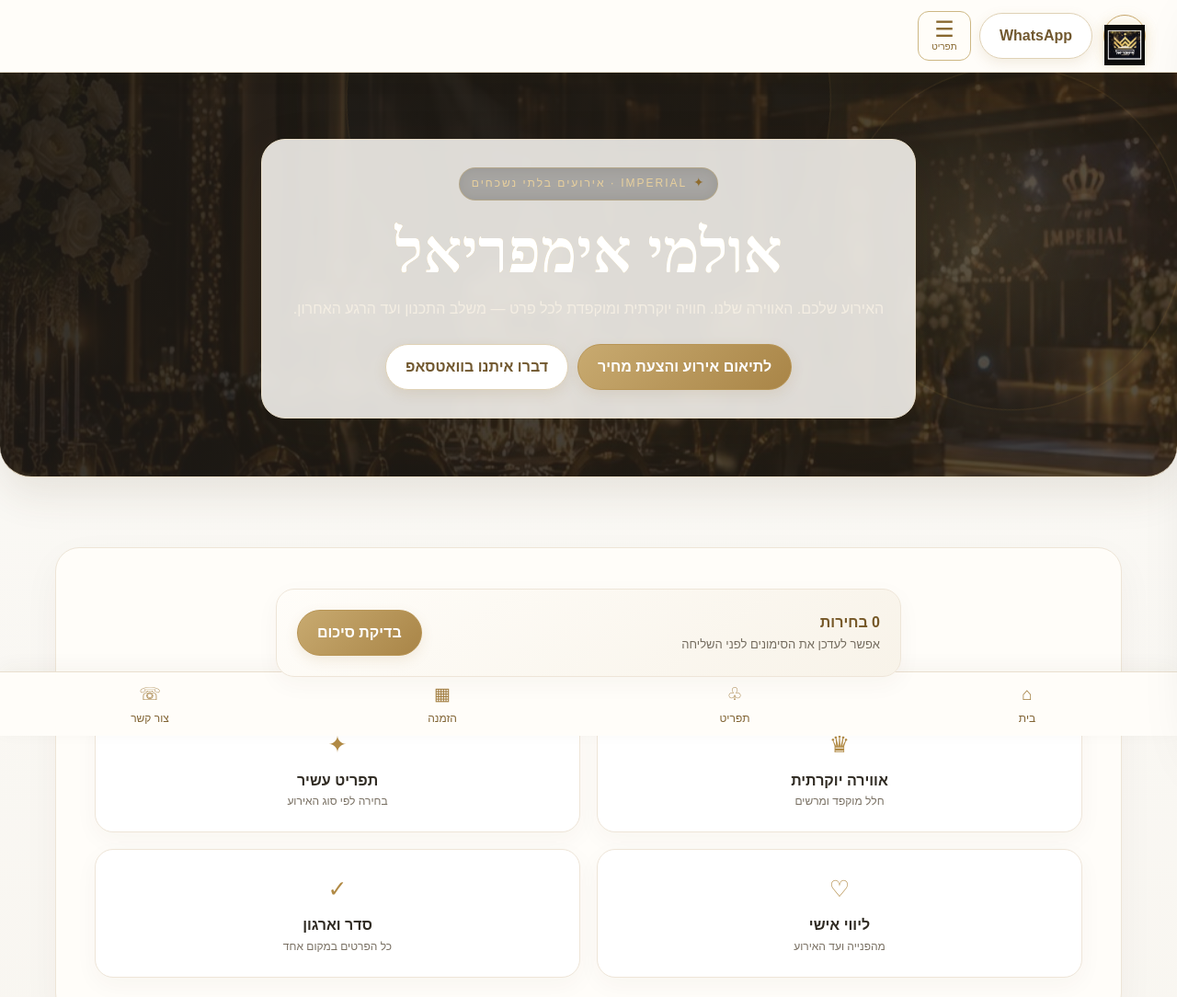
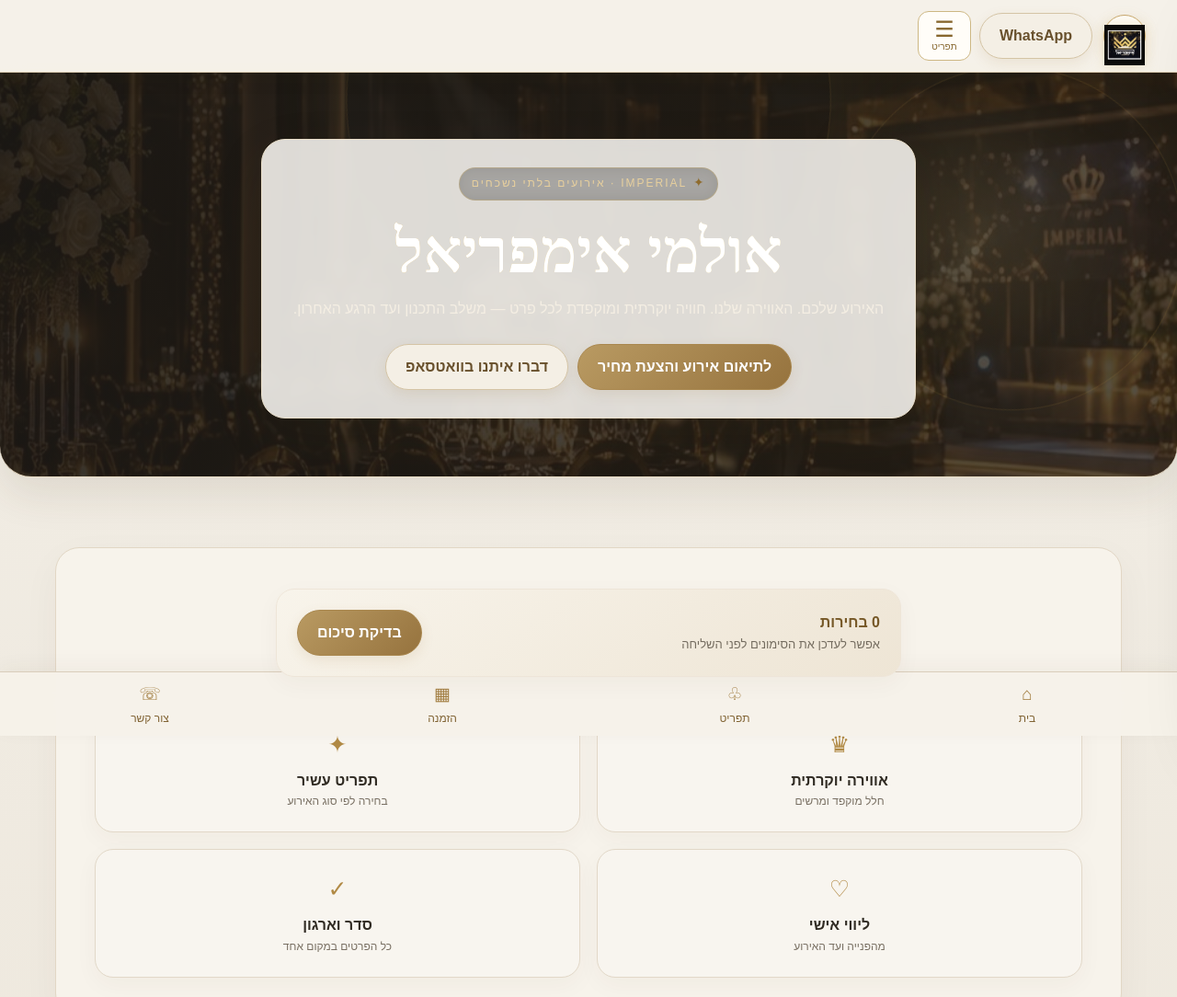
Before and after one commit to yb0537129119-sketch/imperial-halalso, a plain HTML site: page index.html in a window 1280 px wide. Shown: the top 1084 px of the page at 92% size. Drawn offline with Linux system fonts and the light colour scheme.

Commit message:
Slightly deepen Imperial warm ivory and champagne palette

```diff
--- a/index.html
+++ b/index.html
@@ -235,6 +235,22 @@ a{ text-underline-offset:4px}
  .feature:hover,.order-card:hover{transform:translateY(-3px);box-shadow:0 14px 32px #46351d14!important}
 }
 
+
+/* Slightly deeper warm champagne palette */
+:root{--gold:#a9874e;--gold2:#cdb27c;--cream:#eee7da;--line:#d9cebc}
+body{background:linear-gradient(180deg,#f2eee6 0%,#e9e1d3 55%,#f1ece3 100%)!important;color:#28241e!important}
+.top{background:rgba(245,241,233,.97)!important;border-bottom-color:#d9cbb2!important}
+section.section,.section{background:#f7f3eb!important;border-color:#e2d7c5!important}
+.feature,.panel,.menu-group,.admin-row,.order-card,.stat,.gate-card,.drawer{
+ background:#f8f5ef!important;border-color:#e2d8c8!important
+}
+.summary{background:linear-gradient(145deg,#f8f4eb,#eee5d5)!important}
+.btn:not(.outline){background:linear-gradient(135deg,#b99a62,#96733e)!important;border-color:#a9874e!important}
+.btn.outline{background:#f4efe5!important;color:#68502c!important;border-color:#d4c4a5!important}
+input,select,textarea{background:#fdfbf7!important;border-color:#d4c9b8!important}
+.notice{background:#eee5d5!important;border-color:#dfcfb2!important}
+.bottom-nav{background:rgba(246,242,234,.97)!important;border-top-color:#d9cdbb!important}
+
 </style><style id="imperial-v11-refinements">
 /* Imperial v11 — bright champagne visual refinement; functionality preserved */
 :root{--gold:#b89450;--gold2:#8f6c2e;--black:#29251e;--panel:#fff;--line:#e8dfcf;--cream:#fbf8f1;--ink:#302b23;--muted:#756d60}
```
